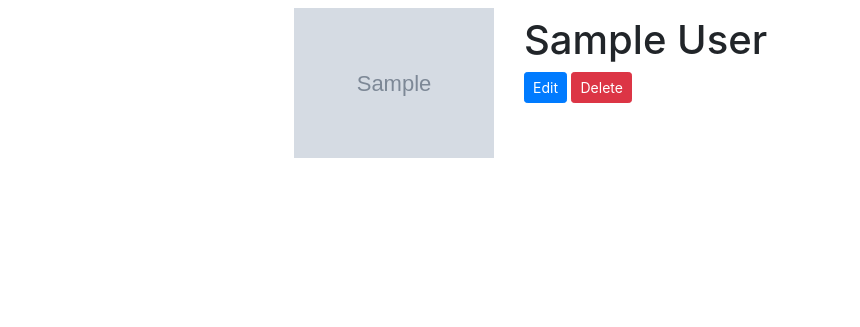
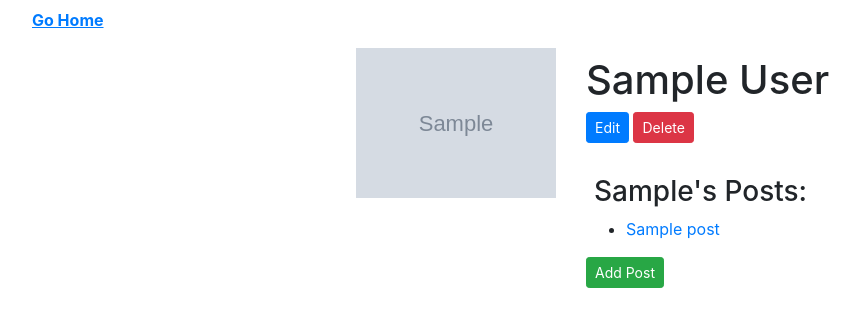
Before and after one commit to landen1221/SQLAlchemy, a Flask app: page /user-details/1 in a window 1280 px wide. Shown: the top 327 px of the page, without its empty margins (69-929 px from the left). Run offline with Flask 2, Linux system fonts and the light colour scheme; tables that the repository leaves empty hold one stand-in row (values such as "Sample post"); grey boxes marked "Sample" are stand-in pictures; some libraries are stand-ins or nearby versions.

Commit message:
Added post table and integrated db to link users to post

```diff
--- a/app.py
+++ b/app.py
@@ -2,12 +2,13 @@
 
 from flask import Flask, request, redirect, render_template, session
 from flask_debugtoolbar import DebugToolbarExtension
-from models import db, connect_db, Users
+from models import db, connect_db, Users, Post
+import datetime
 
 app = Flask(__name__)
 app.config['SQLALCHEMY_DATABASE_URI'] = 'postgresql:///blogly'
 app.config['SQLALCHEMY_TRACK_MODIFICATIONS'] = False
-app.config['SQLALCHEMY_ECHO'] = True
+app.config['SQLALCHEMY_ECHO'] = False
 
 connect_db(app)
 db.create_all()
@@ -41,10 +42,27 @@ def create_user():
 def add_user():
     return render_template('create-user.html')
 
-@app.route('/user-details/<user_id>')
-def details(user_id):
-    user = Users.query.get_or_404(user_id)
-    return render_template('user-details.html', user=user)
+@app.route('/user-details/<id>')
+def details(id):
+    user = Users.query.get_or_404(id)
+    posts = Post.query.filter(Post.user_id == id)
+    print(f'Printing posts: {posts}')
+    return render_template('user-details.html', user=user, posts=posts)
+
+
+
+@app.route('/user-details/<id>', methods=['POST'])
+def add_post_to_user(id):
+    title = request.form['post-title']
+    content = request.form['post-content']
+
+    post = Post(title=title, content=content, created_at=datetime.datetime.now(), user_id=id)
+    db.session.add(post)
+    db.session.commit()
+
+    return redirect(f'/user-details/{id}')
+
+
 
 @app.route('/edit-user/<user_id>')
 def edit(user_id):
@@ -69,3 +87,43 @@ def delete_user(user_id):
     Users.query.filter_by(id=user_id).delete()
     db.session.commit()
     return redirect('/')
+
+@app.route('/add-post/<id>')
+def new_post(id):
+    user = Users.query.get(id)
+    return render_template('add-post.html', user=user)
+
+
+@app.route('/post-details/<post_id>')
+def display_post(post_id):
+    post = Post.query.get(post_id)
+
+    return render_template('post-details.html', post=post)
+
+@app.route('/delete-post/<post_id>', methods=['POST'])
+def delete_post(post_id):
+    post = Post.query.get(post_id)
+    user_id = post.user_id
+
+    Post.query.filter_by(id=post_id).delete()
+    db.session.commit()
+
+    return redirect(f'/user-details/{user_id}')
+
+@app.route('/edit-post/<id>')
+def edit_post(id):
+    post = Post.query.get(id)
+    return render_template('edit-post.html', post=post)
+
+@app.route('/edit-post/<id>', methods=['POST'])
+def edited_post(id):
+    post = Post.query.get(id)
+    user_id = post.user_id
+    post.title = request.form['post-title']
+    post.content = request.form['post-content']
+    post.created_at = datetime.datetime.now()
+
+    db.session.add(post)
+    db.session.commit()
+
+    return redirect(f'/user-details/{user_id}')
--- a/templates/base.html
+++ b/templates/base.html
@@ -7,7 +7,13 @@
     <title>{% block title %} {% endblock %}</title>
 </head>
 <body>
-    <div class="container m-2">
+
+    <div class="container">
+        <ul class="nav">
+            <li class="nav-item">
+              <a class="nav-link active" href="/"><u><b>Go Home</u></b></a>
+            </li>
+        </ul>
         {% block content %}
         {% endblock %}
     </div>
--- a/templates/user-details.html
+++ b/templates/user-details.html
@@ -16,7 +16,22 @@
         <form action='/delete-user/{{ user.id }}' class="d-inline" method="POST">
             <button type="submit" class="btn btn-danger btn-sm">Delete</button>
         </form>
+        <br><br>
+        <h3 class="m-2">{{user.first_name}}'s Posts:</h3>
 
+        <ul>
+            {% if not posts %}
+                <li><b>No Posts for this user</b></li>
+            {% else %}
+                {% for post in posts %}
+                    <li><a href="/post-details/{{post.id}}"> {{post.title}} </a></li>
+                {% endfor %}
+            {% endif %}
+
+        </ul>
+        <form action='/add-post/{{user.id}}' class="d-inline">
+            <button type="submit" class="btn btn-success btn-sm">Add Post</button>
+        </form>
     </div>
 </div>
 {% endblock %}
```
Also changed, not shown: models.py (+14 -0 lines), templates/add-post.html (added, +20 -0 lines), templates/edit-post.html (added, +19 -0 lines), templates/post-details.html (added, +24 -0 lines).
